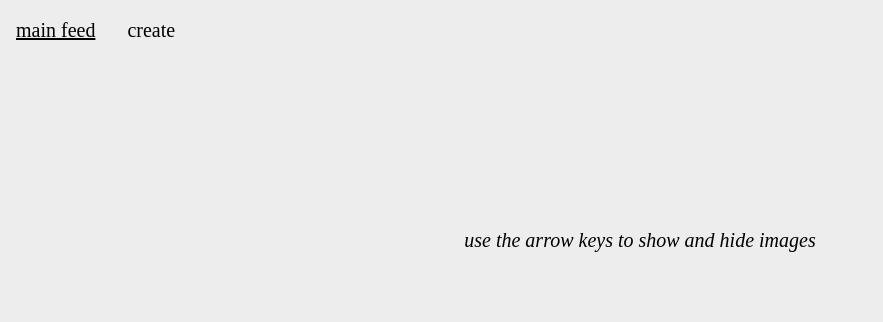
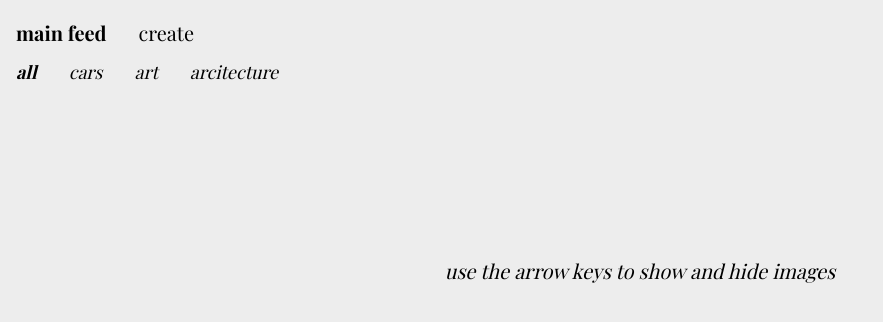
Before and after one commit to kristianvik/scrapbook, a website: page public/index.html in a window 1280 px wide. Shown: the whole page, without its empty margins (0-883 px from the left). Drawn offline with nearby package versions, Linux system fonts and the light colour scheme; a web font is replaced by a local one.

Commit message:
add categories to navbar, changed font

```diff
--- a/public/index.html
+++ b/public/index.html
@@ -5,6 +5,8 @@
   <meta charset="utf-8">
   <meta name="viewport" content="width=device-width, initial-scale=1">
   <link rel="stylesheet" href="/styles/styles.css">
+  <link rel="preconnect" href="https://fonts.gstatic.com">
+  <link href="https://fonts.googleapis.com/css2?family=Playfair+Display:ital,wght@0,400;0,500;0,600;0,700;1,400;1,500;1,600&display=swap" rel="stylesheet">
   <title>main feed</title>
 
 </head>
@@ -13,9 +15,17 @@
   <!-- navbar section  -->
 
   <div class="navbar">
-    <a a class="active" href="/">main feed</a>
+    <a class="active" href="/">main feed</a>
     <a href="/create">create</a>
   </div>
+  <div class="catNavbar">
+    <a class="active" href="/categories/all">all</a>
+    <a href="/categories/cars">cars</a>
+    <a href="/categories/art">art</a>
+    <a href="/categories/architecture">arcitecture</a>
+
+  </div>
+
 
   <!-- Picture section -->
 
--- a/public/styles/styles.css
+++ b/public/styles/styles.css
@@ -4,6 +4,7 @@ body {
   background-color: #EDEDED;
   height: 100%;
   width: 100%;
+  font-family: 'Playfair Display', serif;
 }
 
 
@@ -14,10 +15,6 @@ body {
   overflow: hidden;
   font-size: 20px;
   padding-top: 5px;
-}
-
-.adminButton {
-  visibility: hidden;
 }
 
 p{
@@ -40,12 +37,40 @@ p{
 }
 
 .navbar a.active {
+  font-weight: bold;
+}
+
+.navbar a:hover {
   text-decoration: underline;
 }
 
-.navbar a:hover {
+.catNavbar {
+  background-color: #EDEDED;
+  overflow: hidden;
+  font-size: 18px;
+  padding-top: 0px;
   font-style: italic;
 }
+
+.catNavbar a {
+  float: left;
+  color: black;
+  text-align: left;
+  padding: 0px 16px;
+  margin: 0;
+  text-decoration: none;
+  font-size: 20;
+}
+
+.catNavbar a:hover {
+  text-decoration: underline;
+}
+
+.catNavbar a.active {
+  font-weight: bold;
+}
+
+
 
 /* picture section */
 
```
